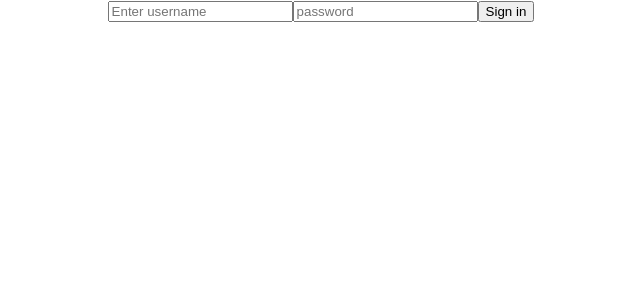
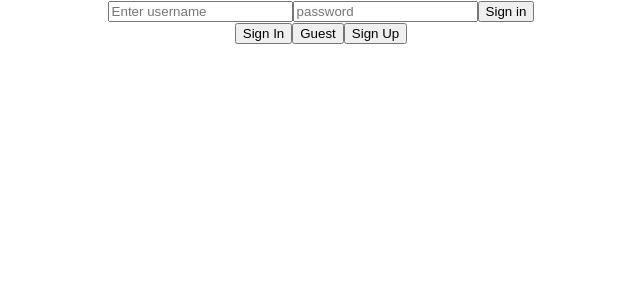
Before and after one commit to BW-wedding-portfolio/FE, a React (Create React App) app: page / in a window 1280 px wide. Shown: the top 300 px of the page, without its empty margins (319-959 px from the left). Built offline with nearby package versions, Linux system fonts and the light colour scheme; the HTML template or start-up script is replaced by a standard one.

Commit message:
Welcome Component v1

```diff
--- a/src/App.js
+++ b/src/App.js
@@ -1,11 +1,13 @@
 import React from 'react';
 import './App.css';
 import SignIn from './components/SignIn';
+import Welcome from './components/Welcome';
 
 function App() {
   return (
     <div className="App">
     <SignIn/>
+    <Welcome/>
     </div>
   );
 }
--- a/src/components/Welcome.js
+++ b/src/components/Welcome.js
@@ -0,0 +1,15 @@
+import React from 'react';
+
+
+export default function Welcome () {
+
+
+    return (
+        <form>
+          <button>Sign In</button>
+          <button>Guest</button>
+          <button>Sign Up</button>
+        </form>
+
+    )
+}
```
